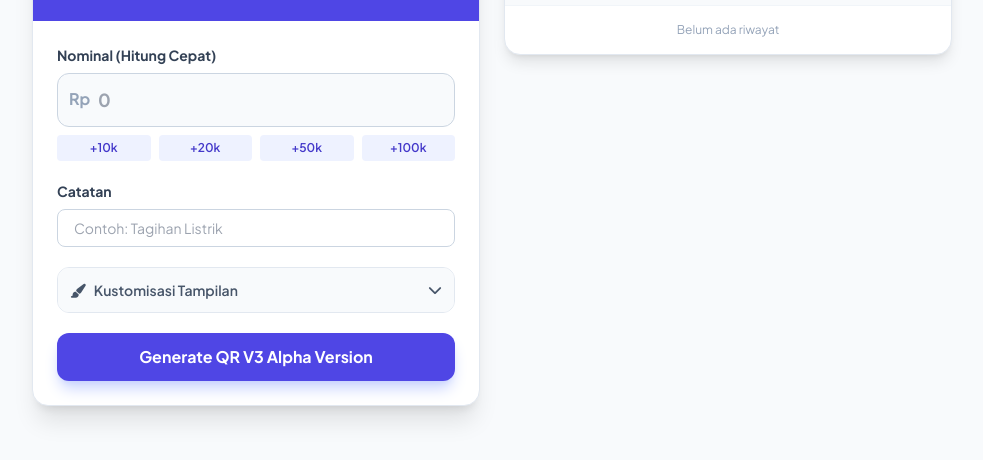
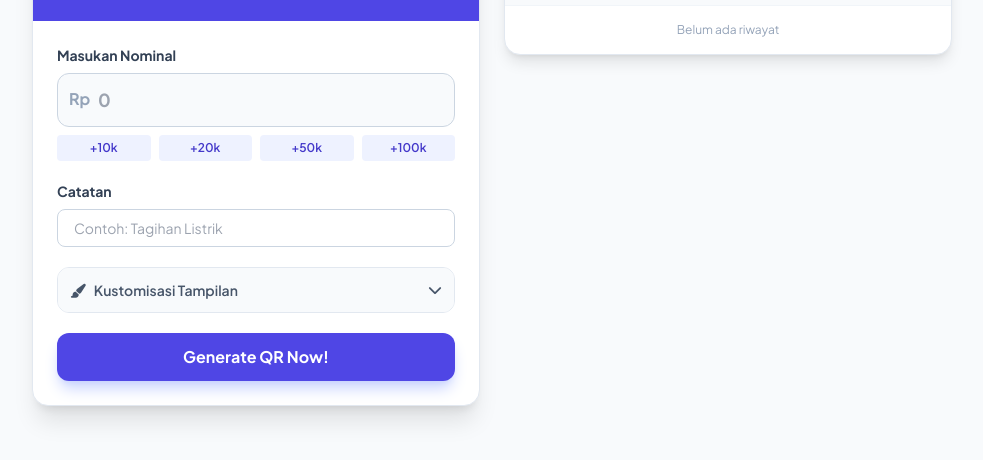
Before and after one commit to Dhammmm11/QR-Generator, a plain HTML site: page index.html in a window 1280 px wide. Shown: the part 104-564 px from the top of the page, without its empty margins (148-1131 px from the left). Drawn offline with nearby package versions, Linux system fonts and the light colour scheme.

Commit message:
Update index.html

```diff
--- a/index.html
+++ b/index.html
@@ -78,7 +78,7 @@
 
             <!-- Input Nominal & Kalkulator -->
             <div>
-                <label class="block text-slate-700 dark:text-slate-300 text-sm font-bold mb-2">Nominal (Hitung Cepat)</label>
+                <label class="block text-slate-700 dark:text-slate-300 text-sm font-bold mb-2">Masukan Nominal</label>
                 <div class="relative group">
                     <span class="absolute left-3 top-3.5 text-slate-400 font-bold group-focus-within:text-indigo-600 dark:group-focus-within:text-indigo-400 transition">Rp</span>
                     <input type="text" id="nominal" placeholder="0"
@@ -127,7 +127,7 @@
             </div>
 
             <button onclick="generateQR()" class="w-full bg-indigo-600 hover:bg-indigo-700 dark:bg-indigo-600 dark:hover:bg-indigo-500 text-white font-bold py-3 rounded-xl shadow-lg shadow-indigo-200 dark:shadow-none transition-all transform hover:-translate-y-0.5">
-                Generate QR V3 Alpha Version
+                Generate QR Now!
             </button>
         </div>
     </div>
```
